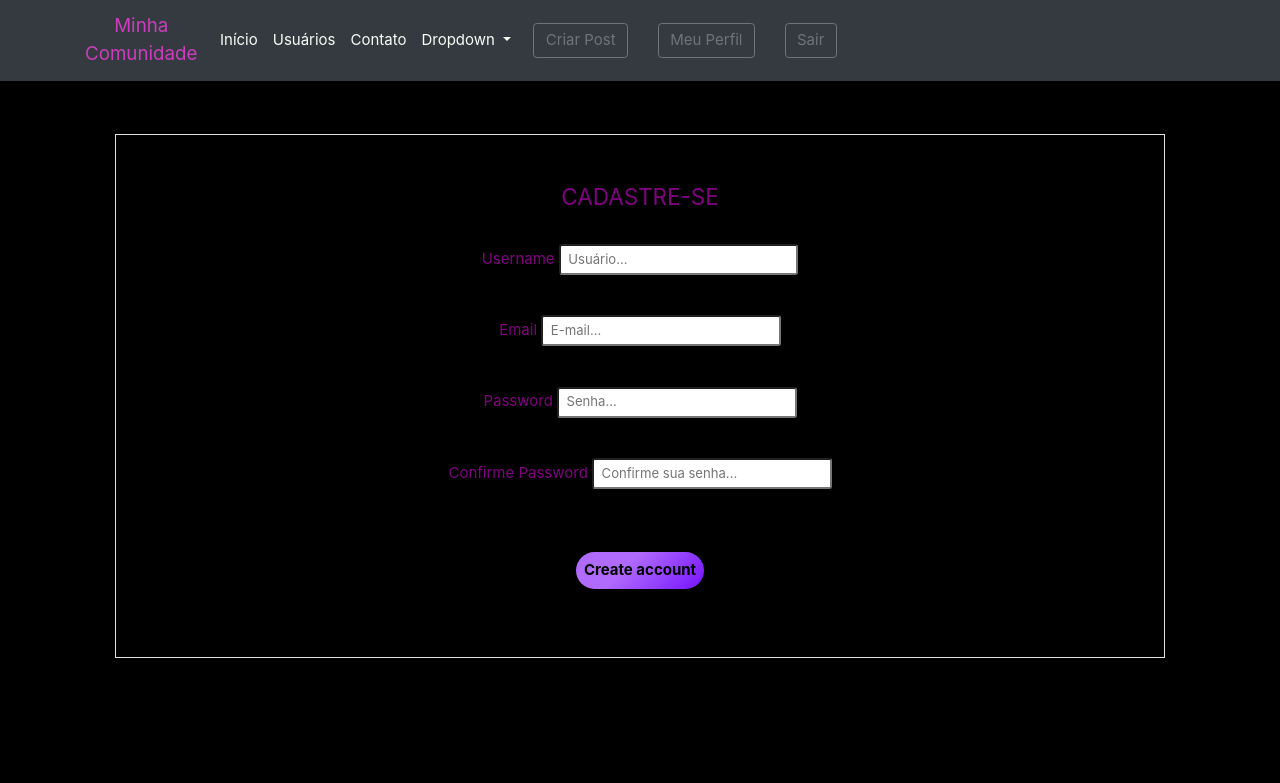
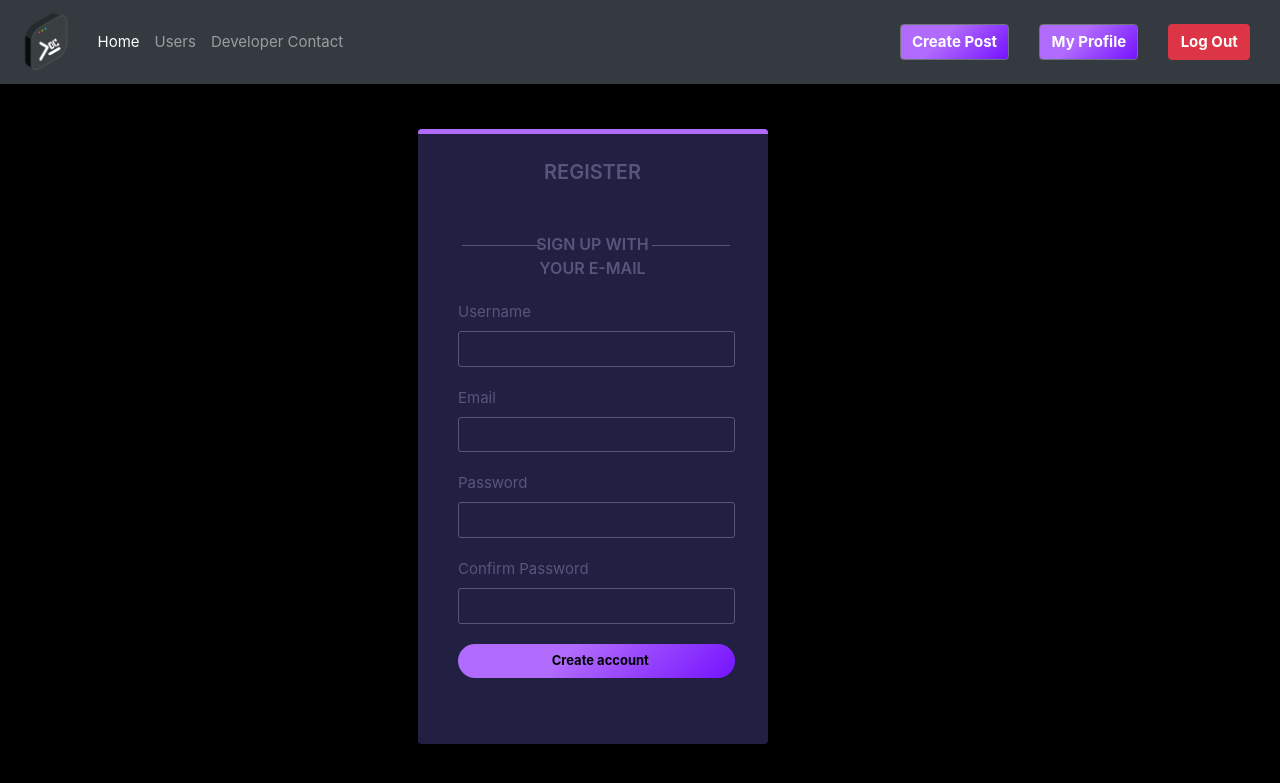
Before and after one commit to evillyf/dev-comunity, a Flask app: page /cadastro in a window 1280 px wide. Shown: the top 783 px of the page. Run offline with Flask 2, Linux system fonts and the light colour scheme; a user stored in the database is signed in; some libraries are stand-ins or nearby versions.

Commit message:
Back-end completo

```diff
--- a/comunidadeimpressionadora/forms.py
+++ b/comunidadeimpressionadora/forms.py
@@ -11,14 +11,14 @@ class FormCadastro(FlaskForm):
     username = StringField('Username', validators=[DataRequired(25)])
     email = StringField('Email', validators=[DataRequired(), Email()])
     senha= PasswordField('Password', validators=[DataRequired(), Length(6, 20)])
-    confirmacao_senha = PasswordField('Confirme Password', validators=[DataRequired(), EqualTo('senha')])
+    confirmacao_senha = PasswordField('Confirm Password', validators=[DataRequired(), EqualTo('senha')])
     botao_submit_cadastro = SubmitField('Create account')
 
     #se quiser fazer o username ser único, criar outra função dessa com validade_username
     def validate_email(self, email):
         usuario = Usuario.query.filter_by(email=email.data).first()
         if usuario:
-            raise ValidationError('E-mail já cadastrado. Cadastre-se com outro e-mail ou faça login para continuar.')
+            raise ValidationError('An account is already registered with this email address.')
 
 
 class FormLogin(FlaskForm):
--- a/comunidadeimpressionadora/static/main.css
+++ b/comunidadeimpressionadora/static/main.css
@@ -87,10 +87,9 @@ hr .new1 {
     background-color: #ccc
 }
 
-    .texto{
-    text-align: center;
-    color: purple;
-
+.texto{
+text-align: center;
+color: white;
 }
 
 .btn-primary {
@@ -125,6 +124,18 @@ body {
     background: #212042;
     color: #57557A
 }
+
+.btn-navbar{
+background: linear-gradient(135deg, rgba(176, 106, 252, 1) 39%, rgba(116, 17, 255, 1) 101%);
+color:white !important;
+font-weight:bold !important;
+}
+
+
+.botao-perigo{
+font-weight: bold !important;
+}
+
 
 p {
     font-weight: 600;
@@ -266,3 +277,7 @@ small {
         width: 50%
     }
 }
+
+.card-text{
+font-size: 15px !important;
+}
--- a/comunidadeimpressionadora/templates/base.html
+++ b/comunidadeimpressionadora/templates/base.html
@@ -1,11 +1,13 @@
 <!DOCTYPE html>
 <html>
+<head>
 <title>Dev Comunity</title>
 <meta charset="UTF-8">
 <meta name="viewport" content="width=device-width, initial-scale=1.0">
 <link rel="stylesheet" href="https://www.w3schools.com/w3css/4/w3.css">
 <link rel="stylesheet" href="https://fonts.googleapis.com/css?family=Raleway">
 <link rel="stylesheet" href="https://maxcdn.bootstrapcdn.com/bootstrap/4.0.0/css/bootstrap.min.css" integrity="sha384-Gn5384xqQ1aoWXA+058RXPxPg6fy4IWvTNh0E263XmFcJlSAwiGgFAW/dAiS6JXm" crossorigin="anonymous">
+<script src="https://ajax.googleapis.com/ajax/libs/jquery/3.2.1/jquery.min.js"></script>
 <link rel="stylesheet" type="text/css" href="{{url_for('static',filename='main.css') }}">
     {% block head %}
     {% endblock %}
--- a/comunidadeimpressionadora/templates/cadastro.html
+++ b/comunidadeimpressionadora/templates/cadastro.html
@@ -2,81 +2,105 @@
 
 
 {% block body %}
-<div class="texto container" xmlns="http://www.w3.org/1999/html">
-    <br>
-    <hr>
+<div class="container">
+    <div class="row d-flex justify-content-center mt-5">
+        <div class="col-12 col-md-8 col-lg-6 col-xl-5">
+            <div class="card py-3 px-2">
+                <p class="text-center mb-3 mt-2">REGISTER</p>
+                <div class="division">
+                    <div class="row">
+                        <div class="col-3">
+                            <div class="line l"></div>
+                        </div>
+                        <div class="col-6"><span>SIGN UP WITH YOUR E-MAIL</span></div>
+                        <div class="col-3">
+                            <div class="line r"></div>
+                        </div>
+                    </div>
+                </div>
+                <form method="POST" action="" class="myform">
+                    {{ form_cadastro.csrf_token }}
 
-     <div class="col">
-             <form method="POST" action="" class="border p-5 m-3">
-                 {{ form_cadastro.csrf_token }}
-                 <legend> CADASTRE-SE</legend>
-                    <fieldset>
                     <div class="form-group">
 			{{ form_cadastro.username.label(class="form-control-label") }}
                             {%if form_cadastro.username.errors%}
-                            {{ form_cadastro.username(class="form-control-sm is-invalid mt-4 col-lg-3 col-lg-offset-3", placeholder="Usuário...") }}
+                            {{ form_cadastro.username(class="form-group form-control is-invalid" ) }}
 			<div class="invalid-feedback">
                                 {%for erro in form_cadastro.username.errors%}
                                     {{erro}}
                                 {%endfor%}
             </div>
                             {%else%}
-                                {{ form_cadastro.username(class="form-control-sm mt-4 col-lg-3 col-lg-offset-3", placeholder="Usuário...") }}
+                                {{ form_cadastro.username(class="form-group form-control") }}
                         {%endif%}
-
 			</div>
 
+
+
+
+
                 	<div class="form-group">
-                        {{ form_cadastro.email.label(class="form-control-label")  }}
+			{{ form_cadastro.email.label(class="form-control-label") }}
                             {%if form_cadastro.email.errors%}
-                            {{ form_cadastro.email(class="form-control-sm is-invalid mt-4 col-lg-3 col-lg-offset-3", placeholder="E-mail...") }}
+                            {{ form_cadastro.email(class="form-group form-control is-invalid" ) }}
 			<div class="invalid-feedback">
                                 {%for erro in form_cadastro.email.errors%}
                                     {{erro}}
                                 {%endfor%}
                         </div>
                             {%else%}
-                                {{ form_cadastro.email(class="form-control-sm mt-4 col-lg-3 col-lg-offset-3", placeholder="E-mail...") }}
+                                {{ form_cadastro.email(class="form-group form-control") }}
                         {%endif%}
 			</div>
+
+
+
+
+
 
                     <div class="form-group">
 			{{ form_cadastro.senha.label(class="form-control-label") }}
                             {%if form_cadastro.senha.errors%}
-                            {{ form_cadastro.senha(class="form-control-sm is-invalid mt-4 col-lg-3 col-lg-offset-3", placeholder="Senha...") }}
+                            {{ form_cadastro.senha(class="form-group form-control is-invalid") }}
 			<div class="invalid-feedback">
                                 {%for erro in form_cadastro.senha.errors%}
                                     {{erro}}
                                 {%endfor%}
                         </div>
                             {%else%}
-                                {{ form_cadastro.senha(class="form-control-sm mt-4 col-lg-3 col-lg-offset-3", placeholder="Senha...") }}
+                                {{ form_cadastro.senha(class="form-group form-control" ) }}
                         {%endif%}
-
 			</div>
 
+
+
+
                     <div class="form-group">
-                        {{ form_cadastro.confirmacao_senha.label(class="form-control-label")  }}
+			{{ form_cadastro.confirmacao_senha.label(class="form-control-label") }}
                             {%if form_cadastro.confirmacao_senha.errors%}
-                            {{ form_cadastro.confirmacao_senha(class="form-control-sm mt-4 col-lg-3 col-lg-offset-3", placeholder="Confirme sua senha...") }}
+                            {{ form_cadastro.confirmacao_senha(class="form-group form-control is-invalid") }}
 			<div class="invalid-feedback">
                                 {%for erro in form_cadastro.confirmacao_senha.errors%}
                                     {{erro}}
                                 {%endfor%}
                         </div>
                             {%else%}
-                                {{ form_cadastro.confirmacao_senha(class="form-control-sm mt-4 col-lg-3 col-lg-offset-3", placeholder="Confirme sua senha...") }}
+                                {{ form_cadastro.confirmacao_senha(class="form-group form-control" ) }}
                         {%endif%}
 			</div>
 
-                        <br>
-                 </fieldset>
 
+			    {{ form_cadastro.botao_submit_cadastro(class="form-group mt-3 btn btn-block btn-primary btn-lg far fa-user pr-2")  }}
 
-
-                      {{ form_cadastro.botao_submit_cadastro(class="btn btn-primary m-4 p-2") }}
-
+                <div class="division">
+                    <div class="row">
+                        <div class="col-3">
+                            <div class=""></div>
+                        </div>
 				</form>
             </div>
         </div>
+    </div>
+</div>
+
 {% endblock %}
--- a/comunidadeimpressionadora/templates/editarperfil.html
+++ b/comunidadeimpressionadora/templates/editarperfil.html
@@ -47,7 +47,7 @@
                             <br>
                             {{ form.foto_perfil(class= "form-control-file") }}
                             {% if form.foto_perfil.errors %}
-                                {% for erro in form.form.foto_perfil.errors %}
+                                {% for erro in form.foto_perfil.errors %}
                             <br>
                             <span class="text-danger">{{ erro }}</span><br>
                                 {% endfor %}
--- a/comunidadeimpressionadora/templates/navbar.html
+++ b/comunidadeimpressionadora/templates/navbar.html
@@ -1,53 +1,47 @@
-<nav class="navbar navbar-expand-lg navbar-light bg-dark">
-  <div class="container-fluid container">
-    <a style="color: #CC3EBD" class="navbar-brand text-center"  href="{{ url_for('home') }}">Minha <br>Comunidade</a> <!-- ou class="navbar-brand text-info"//text-primary, text-secondary, text-success, text-danger, text-warning, text-info" -->
+<nav class="navbar navbar-expand-lg navbar-dark bg-dark">
+  <a class="navbar-brand" href="{{ url_for('home') }}">
+    <img src="{{url_for('static',filename='logo.png') }}" width="60" height="60" class="d-inline-block align-top" alt="">
+  </a>
   <button class="navbar-toggler" type="button" data-bs-toggle="collapse" data-bs-target="#navbarSupportedContent" aria-controls="navbarSupportedContent" aria-expanded="false" aria-label="Toggle navigation">
     <span class="navbar-toggler-icon"></span>
   </button>
+
   <div class="collapse navbar-collapse" id="navbarSupportedContent">
-      <ul class="navbar-nav me-auto mb-2 mb-lg-0">
-        <li class="nav-item">
-          <a style="color: #F5FFF7" class="nav-link active" aria-current="page" href="{{ url_for('home') }}">Início</a>
+    <ul class="navbar-nav mr-auto">
+      <li class="nav-item active">
+        <a class="nav-link" href="{{ url_for('home') }}">Home <span class="sr-only">(current)</span></a>
       </li>
       <li class="nav-item">
-          <a style="color: #F5FFF7" class="nav-link" href="{{ url_for('usuarios') }}">Usuários</a>
+        <a class="nav-link" href="{{ url_for('usuarios') }}">Users</a>
       </li>
       <li class="nav-item">
-          <a style="color: #F5FFF7" class="nav-link" href="{{ url_for('contato') }}">Contato</a>
-        </li>
-        <li class="nav-item dropdown">
-          <a style="color: #F5FFF7" class="nav-link dropdown-toggle" href="#" id="navbarDropdown" role="button" data-bs-toggle="dropdown" aria-expanded="false">
-            Dropdown
-          </a>
-          <ul class="dropdown-menu" aria-labelledby="navbarDropdown">
-            <li><a style="color: #CC3EBD" class="dropdown-item" href="#">Action</a></li>
-            <li><a style="color: #CC3EBD" class="dropdown-item" href="#">Another action</a></li>
-            <li><hr class="dropdown-divider"></li>
-            <li><a style="color: #CC3EBD" class="dropdown-item" href="#">Something else here</a></li>
-          </ul>
+        <a class="nav-link" href="{{ url_for('contato') }}">Developer Contact</a>
       </li>
     </ul>
-      <ul class="d-flex navbar-nav">
+    <form style="list-style-type: none;" class="form-inline my-2 my-lg-0">
     {% if current_user.is_authenticated %}
            <li class="nav-item p-3">
-        <a href="{{ url_for('criar_post') }}" class="btn btn-outline-secondary" role="button">Criar Post</a>
+        <a  href="{{ url_for('criar_post') }}" class="btn-navbar btn btn-outline-secondary my-2 my-sm-0" type="submit">Create Post</a>
            </li>
+
+
           <li class="nav-item p-3">
-        <a href="{{ url_for('perfil') }}" class="btn btn-outline-secondary" role="button">Meu Perfil</a>
+        <a href="{{ url_for('perfil') }}" class="btn-navbar btn btn-outline-secondary my-2 my-sm-0" type="submit">My Profile</a>
           </li>
+
+
           <li class="nav-item p-3">
-        <a href="{{ url_for('sair') }}" class="btn btn-outline-secondary" role="button">Sair</a>
+        <a  href="{{ url_for('sair') }}" class="botao-perigo btn btn-danger my-2 my-sm-0" type="submit">Log Out</a>
           </li>
         {% else %}
           <li class="nav-item p-3">
-        <a href="{{ url_for('login') }}" class="btn btn-outline-secondary" role="button">Login</a>
+        <a href="{{ url_for('login') }}" class="btn-navbar btn btn-outline-secondary my-2 my-sm-0" type="submit">Login</a>
           </li>
 
           <li class="nav-item p-3">
-        <a href="{{ url_for('cadastro') }}" class="btn btn-outline-secondary" role="button">Criar Conta</a>
+        <a href="{{ url_for('cadastro') }}"class="btn-navbar btn btn-outline-secondary my-2 my-sm-0" type="submit" role="button">Create Account</a>
           </li>
         {% endif %}
-      </ul>
-    </div>
+    </form>
   </div>
 </nav>
```
Also changed, not shown: comunidadeimpressionadora/templates/contato.html (+15 -2 lines), comunidadeimpressionadora/comunidade.db, comunidadeimpressionadora/static/1.jpg (added), comunidadeimpressionadora/static/2.jpg (added), comunidadeimpressionadora/static/3.jpg (added), comunidadeimpressionadora/static/4.jpg (added), comunidadeimpressionadora/static/5.jpg (added), comunidadeimpressionadora/static/6.jpg (added), comunidadeimpressionadora/static/eu.png (deleted), comunidadeimpressionadora/static/fotos_perfil/chihiro41960d772f90f9bd.jpg (added), comunidadeimpressionadora/static/fotos_perfil/doguinho70a84a88c208aacf.jpg (added), comunidadeimpressionadora/static/logo.png (added), comunidadeimpressionadora/static/me3.jpeg (deleted). Lines whose indentation alone changed are shown as unchanged.
